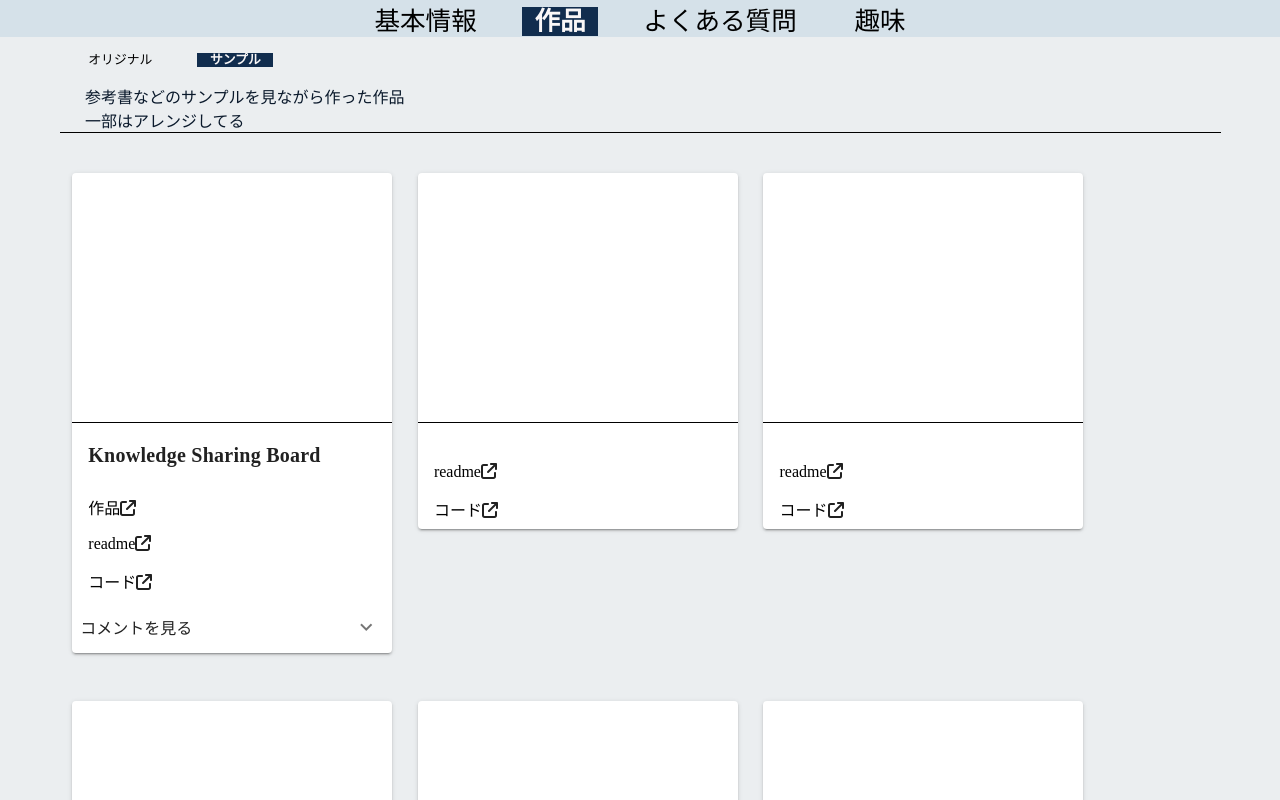
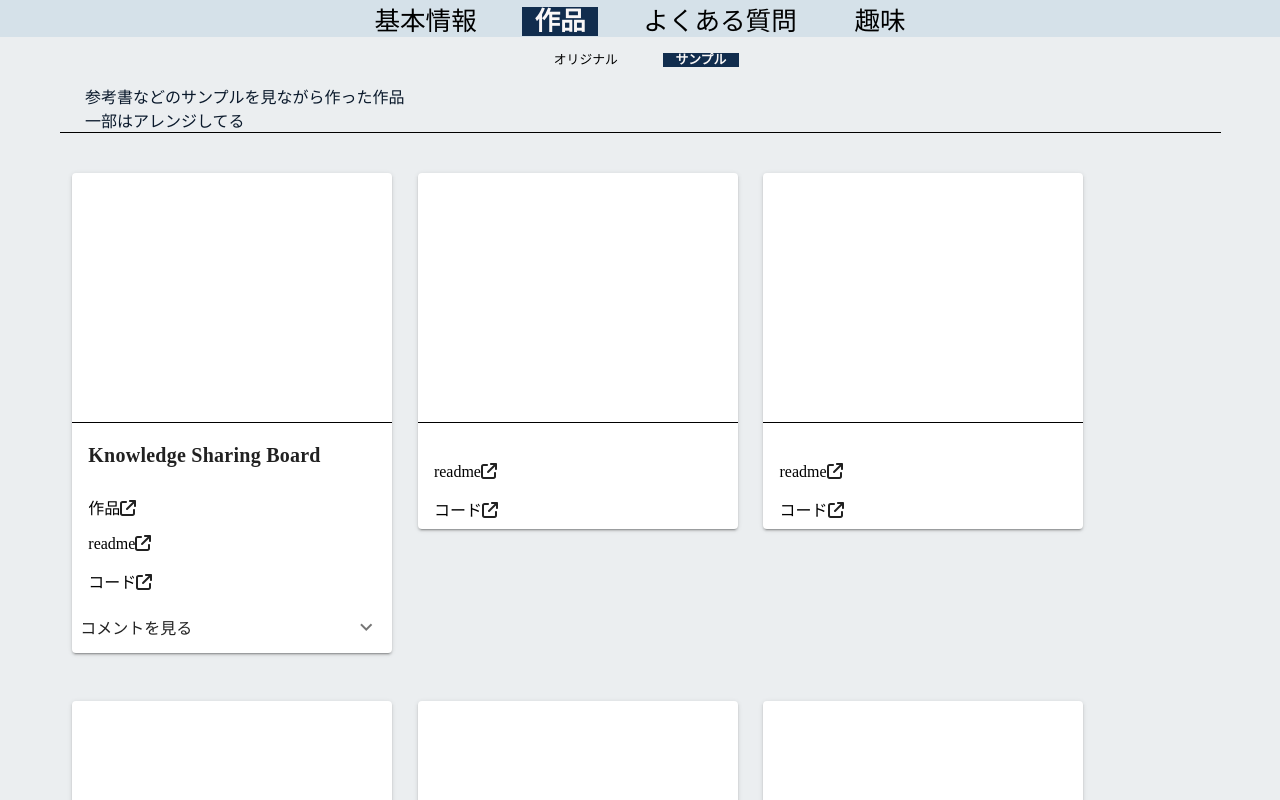
Before and after one commit to s19013/my-profile, a Vue app: page /MyWorks/Samples in a window 1280 px wide. Shown: the top 800 px of the page. Built offline with nearby package versions, Linux system fonts and the light colour scheme.

Commit message:
中央に配置

```diff
--- a/src/views/MyWorks/MyWorks.vue
+++ b/src/views/MyWorks/MyWorks.vue
@@ -1,6 +1,7 @@
 <template>
   <div>
     <menu-list-component
+      class = "menuComponent"
       :list="menuList.MyWorksList"
       :fontSize="menuList.MyWorksListFontSize"
     ></menu-list-component>
@@ -27,7 +28,8 @@ import { MenuListData } from "@/datas/MenuListData";
 </script>
 
 <style lang="scss" scoped>
-// .menu{
-//   margin: 0 auto
-// }
+.menuComponent{
+   display: flex;
+  justify-content: center;
+}
 </style>
```
